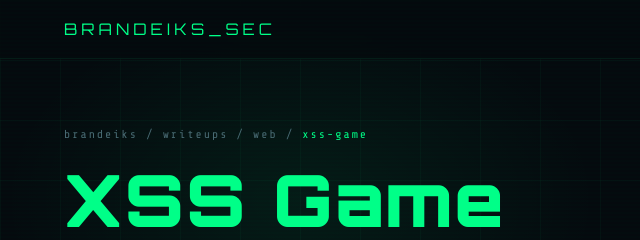
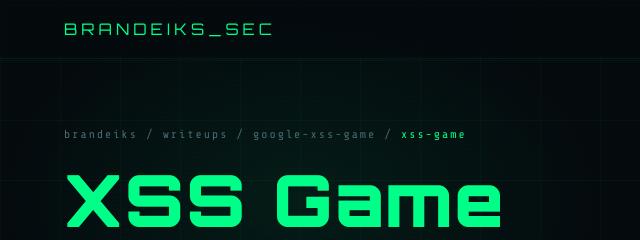
Before and after one commit to Brandeiks/Brandeiks.github.io, a plain HTML site: page writeups/google-xss-game/xss-game.html in a window 1280 px wide. Shown: the top 240 px of the page, 0-640 px from the left. Drawn offline with nearby package versions, Linux system fonts and the light colour scheme.

Commit message:
fix: actualizacion

```diff
--- a/writeups/google-xss-game/xss-game.html
+++ b/writeups/google-xss-game/xss-game.html
@@ -281,7 +281,7 @@
     <p class="breadcrumb">
       <a href="../../index.html">brandeiks</a> /
       <a href="../">writeups</a> /
-      <a href="../../writeups/web/">web</a> /
+      <a href="../../writeups/index.html#google-xss-game-section">google-xss-game</a> /
       <span>xss-game</span>
     </p>
     <h1 class="writeup-title"><span>XSS Game</span></h1>
```
